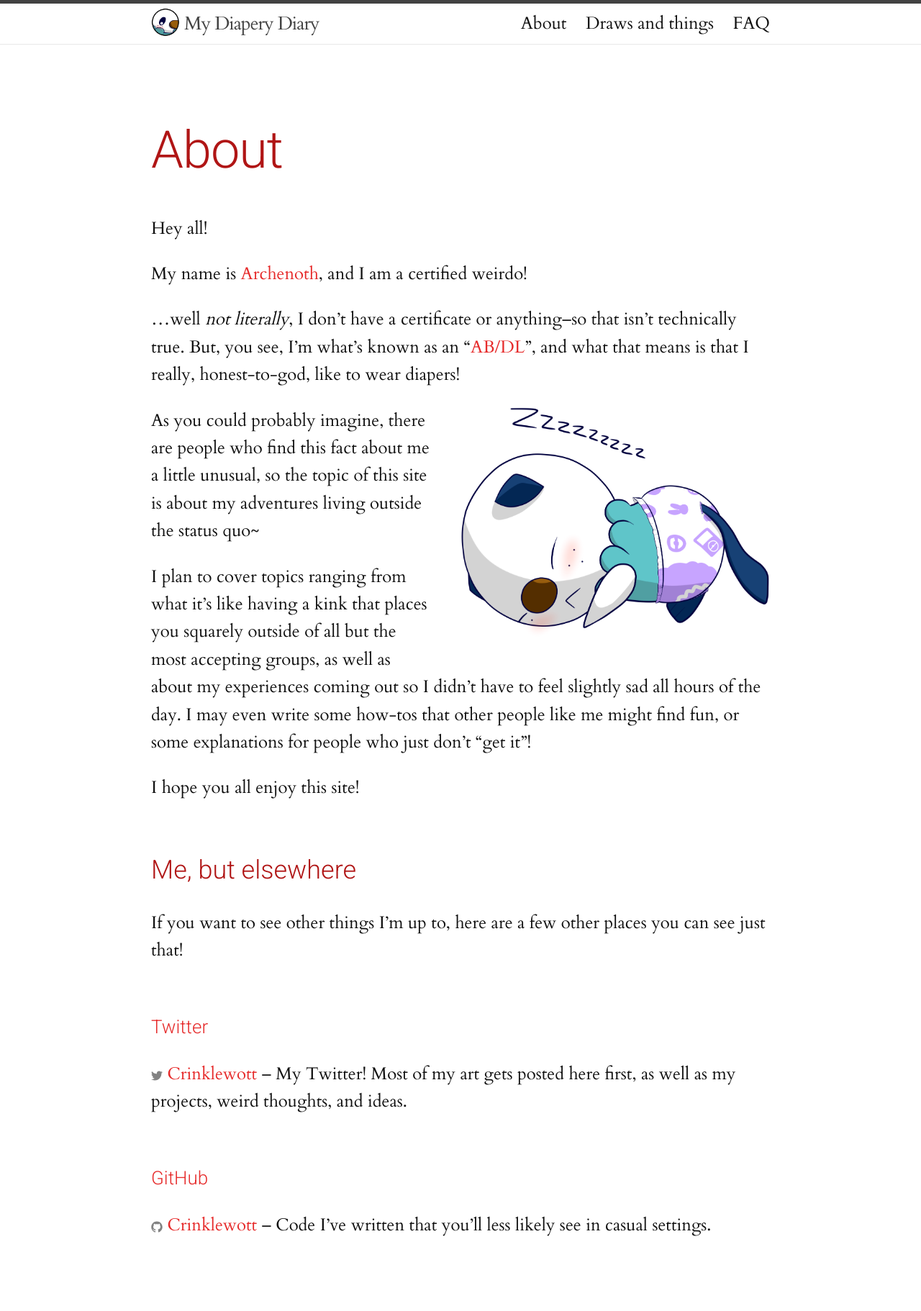
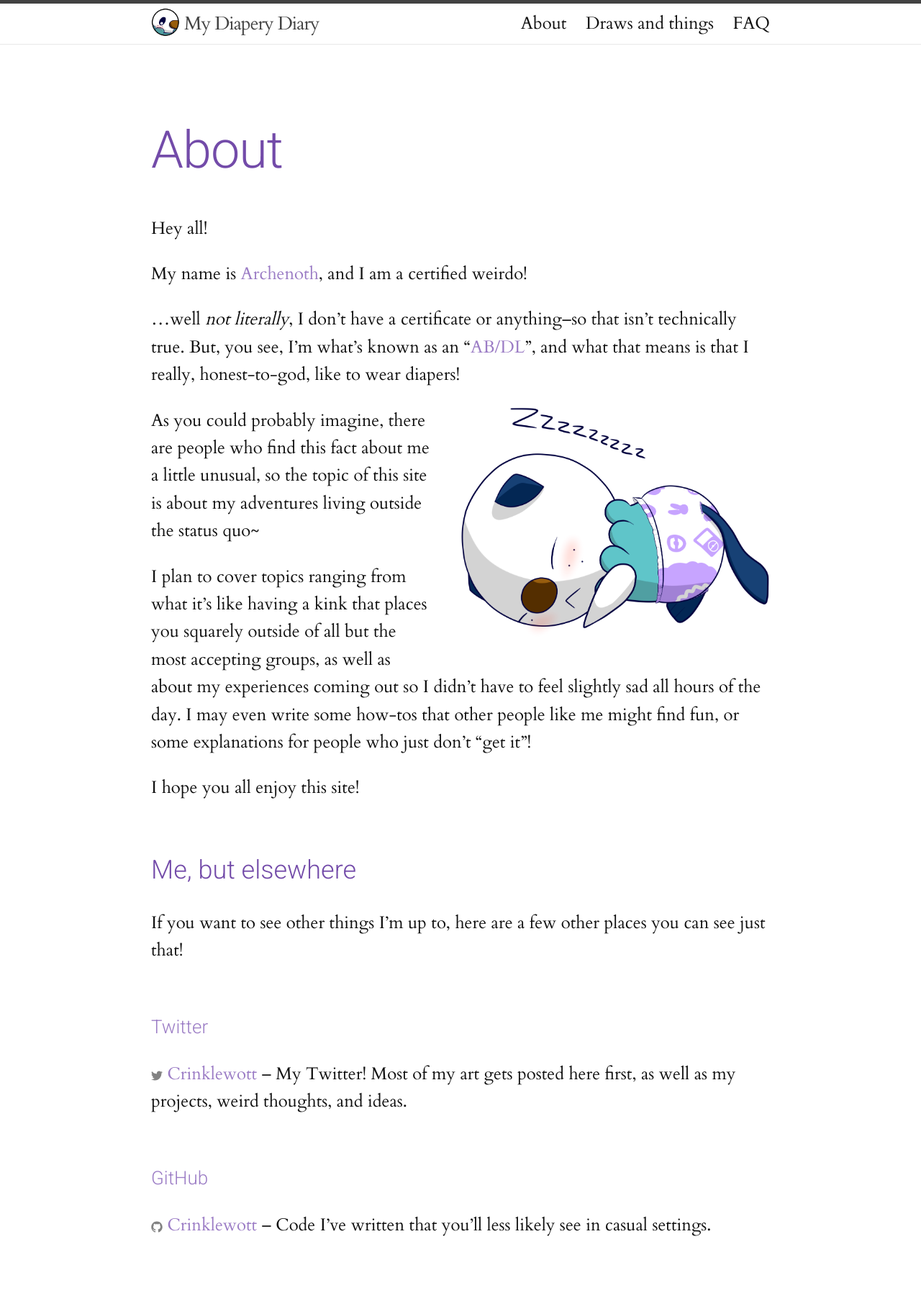
Before and after one commit to Crinklewott/diape.red, a Jekyll site: the page built from about.md, in a window 1280 px wide. Shown: the whole page at 72% size. Built offline with Jekyll 4.4.1, drawn with Linux system fonts in a browser that asks for light colours.

Commit message:
Change text accent color to purple
Purple works nicely with Oshawott colors~

```diff
--- a/css/main.scss
+++ b/css/main.scss
@@ -15,7 +15,7 @@ $spacing-unit:     50px;
 
 $text-color:       #111;
 $background-color: #fff;
-$brand-color:      #E62B2B;
+$brand-color:      #9b7cc5;
 // $brand-color:      #d33;
 
 $grey-color:       #828282;
```
